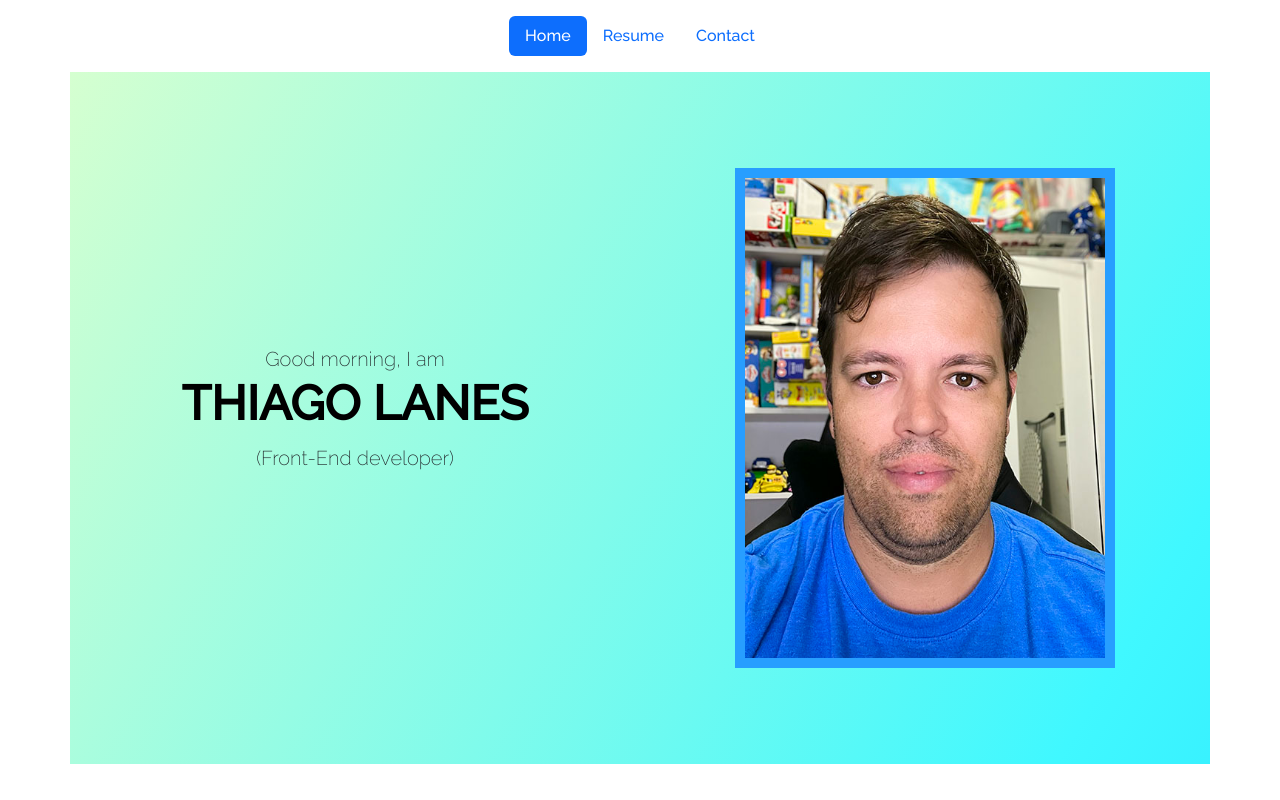
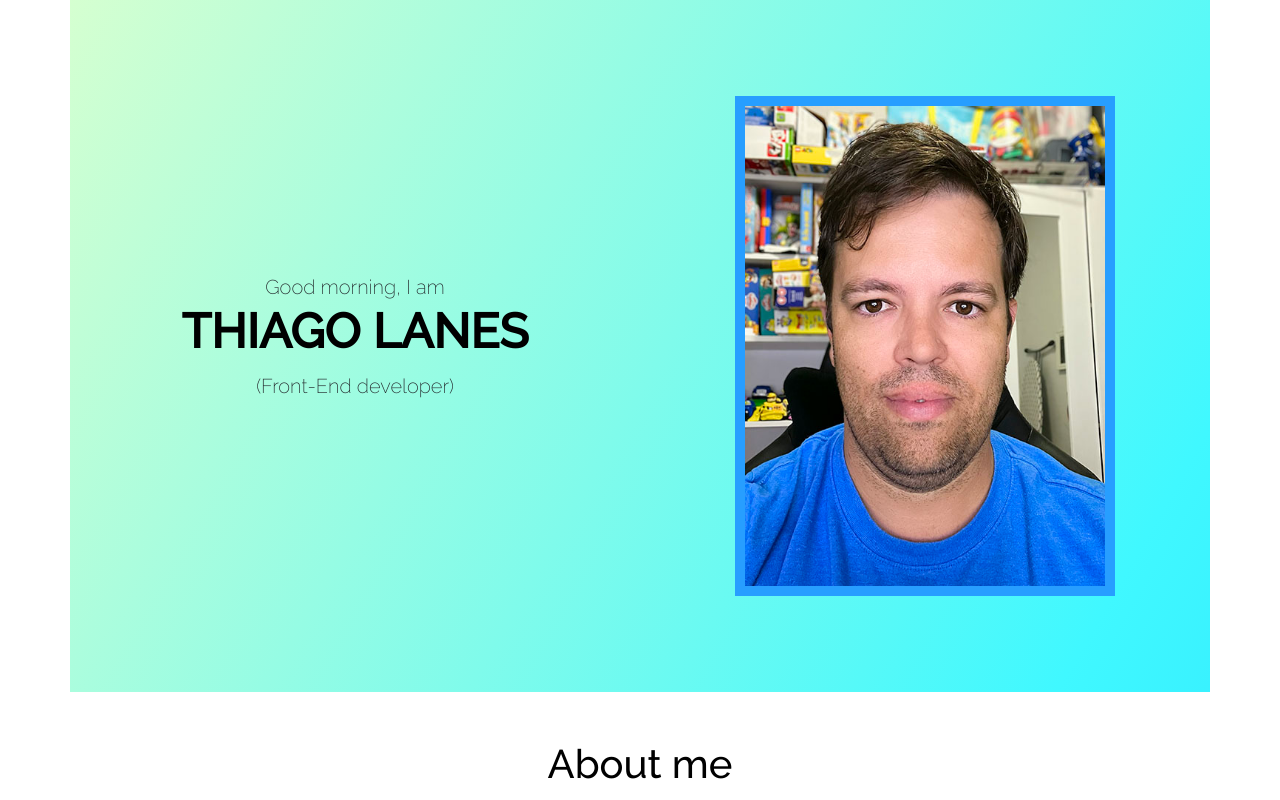
Before and after one commit to thlanes/MyResume, a React (Create React App) app: page / in a window 1280 px wide. Shown: the top 800 px of the page. Built offline with nearby package versions, Linux system fonts and the light colour scheme.

Commit message:
Deleted Header.jsx in orider to delete upper menu

```diff
--- a/src/components/App.jsx
+++ b/src/components/App.jsx
@@ -1,5 +1,4 @@
 import { React } from "react";
-import Header from "./Header";
 import Main from "./Main";
 import About from "./About";
 import Skills from "./Skills";
@@ -9,7 +8,6 @@ import Resume from "./Resume";
 function App() {
     return (
         <div>
-            <Header />
             <Main />
             <About />
             <Skills />
--- a/src/components/Header.jsx
+++ /dev/null
@@ -1,19 +0,0 @@
-import { React } from "react";
-import { Link } from "react-router-dom";
-
-
-function Header() {
-    return (
-        <div className="container">
-        <header className="d-flex justify-content-center py-3">
-        <ul className="nav nav-pills">
-            <li className="nav-item"><Link className="nav-link active" aria-current="page">Home</Link></li>
-            <li className="nav-item"><Link className="nav-link">Resume</Link></li>
-            <li className="nav-item"><Link className="nav-link">Contact</Link></li>
-        </ul>
-        </header>
-        </div>
-    );
-}
-
-export default Header;
```
